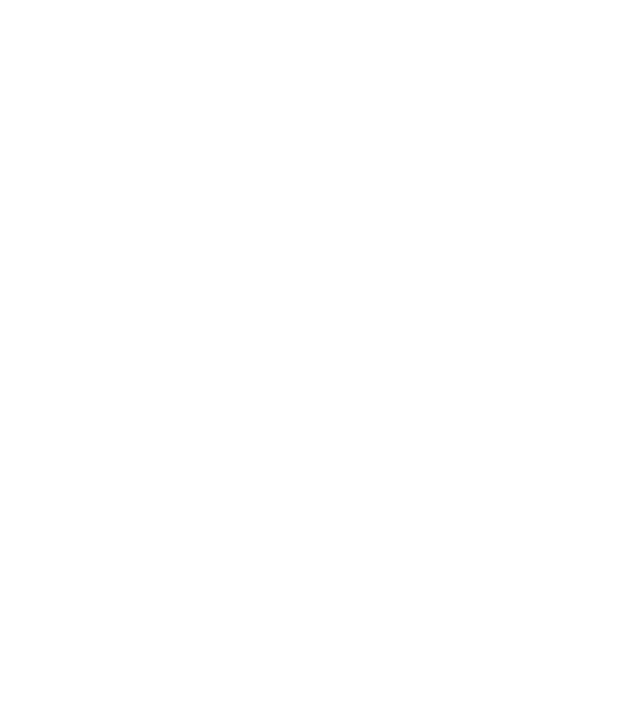
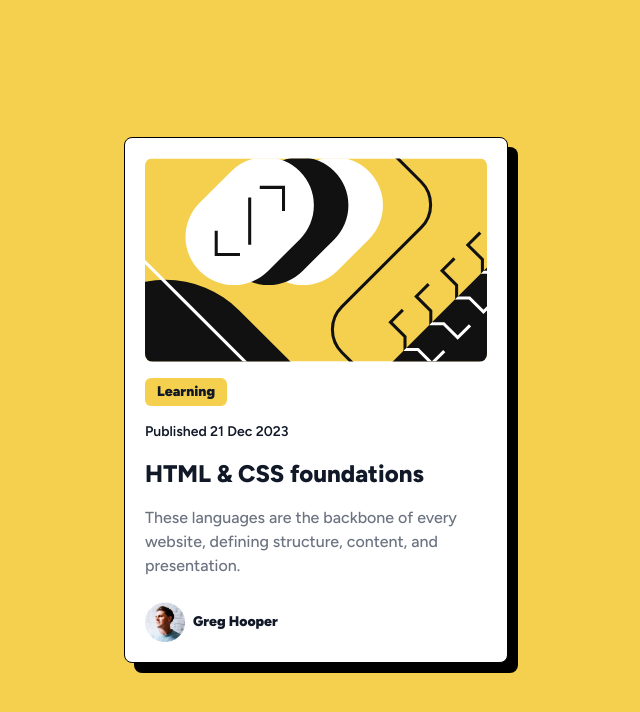
Before and after one commit to St4rkXc/fementor-blogprev, a website: page index.html in a window 1280 px wide. Shown: the whole page, without its empty margins (324-964 px from the left). Drawn offline with Linux system fonts and the light colour scheme.

Commit message:
project done

```diff
--- a/index.html
+++ b/index.html
@@ -4,7 +4,6 @@
         <meta charset="UTF-8" />
         <meta name="viewport" content="width=device-width, initial-scale=1.0" />
         <!-- displays site properly based on user's device -->
-
         <link rel="icon" type="image/png" sizes="32x32" href="./assets/images/favicon-32x32.png" />
         <title>Frontend Mentor | Blog preview card</title>
         <link rel="stylesheet" href="css/style.css" />
@@ -15,12 +14,26 @@
             rel="stylesheet"
         />
         <style>
-            html {
+            body {
                 font-family: figtree;
             }
         </style>
     </head>
     <body>
-
+        <div class="h-screen w-screen bg-primary flex justify-center items-center">
+            <div class="bg-white max-w-96 p-5 rounded-lg shadow-custom-black space-y-4 border border-black">
+                <img src="assets/images/illustration-article.svg" alt="" class="w-full h-fit rounded-lg">
+                <div class="badge w-fit">Learning</div>
+                <p class="text-sm font-semibold text-gray-900">Published 21 Dec 2023</p>
+                <p class="text-gray-900 font-[800] text-2xl  hover:text-primary cursor-default duration-200">HTML & CSS foundations</p>
+                <p class="text-gray-500 font-medium text-base">These languages are the backbone of every
+                    website, defining structure, content, and
+                    presentation.</p>
+                <div class="flex gap-2 items-center pt-2">
+                    <img src="assets/images/image-avatar.webp" alt="" class="h-10 w-10">
+                    <p class="font-black text-gray-900 text-sm">Greg Hooper</p>
+                </div>
+            </div>
+        </div>
     </body>
 </html>
--- a/src/input.css
+++ b/src/input.css
@@ -1,3 +1,9 @@
 @tailwind base;
 @tailwind components;
 @tailwind utilities;
+
+@layer components{
+    .badge{
+        @apply bg-primary font-black text-gray-900 p-1 px-3 rounded-md text-sm
+    }
+}
--- a/tailwind.config.js
+++ b/tailwind.config.js
@@ -3,13 +3,15 @@ module.exports = {
     content: ["./*.html"],
     theme: {
         extend: {
-            fontSize:{
+            fontSize: {
                 base: "16px",
-
             },
-            colors:{
-                primary:"hsl(47, 88%, 63%)"
-            }
+            colors: {
+                primary: "hsl(47, 88%, 63%)",
+            },
+            boxShadow: {
+                "custom-black": "10px 10px 0px 0px rgba(0,0,0,1)",
+            },
         },
     },
     plugins: [],
```
Also changed, not shown: css/style.css.
